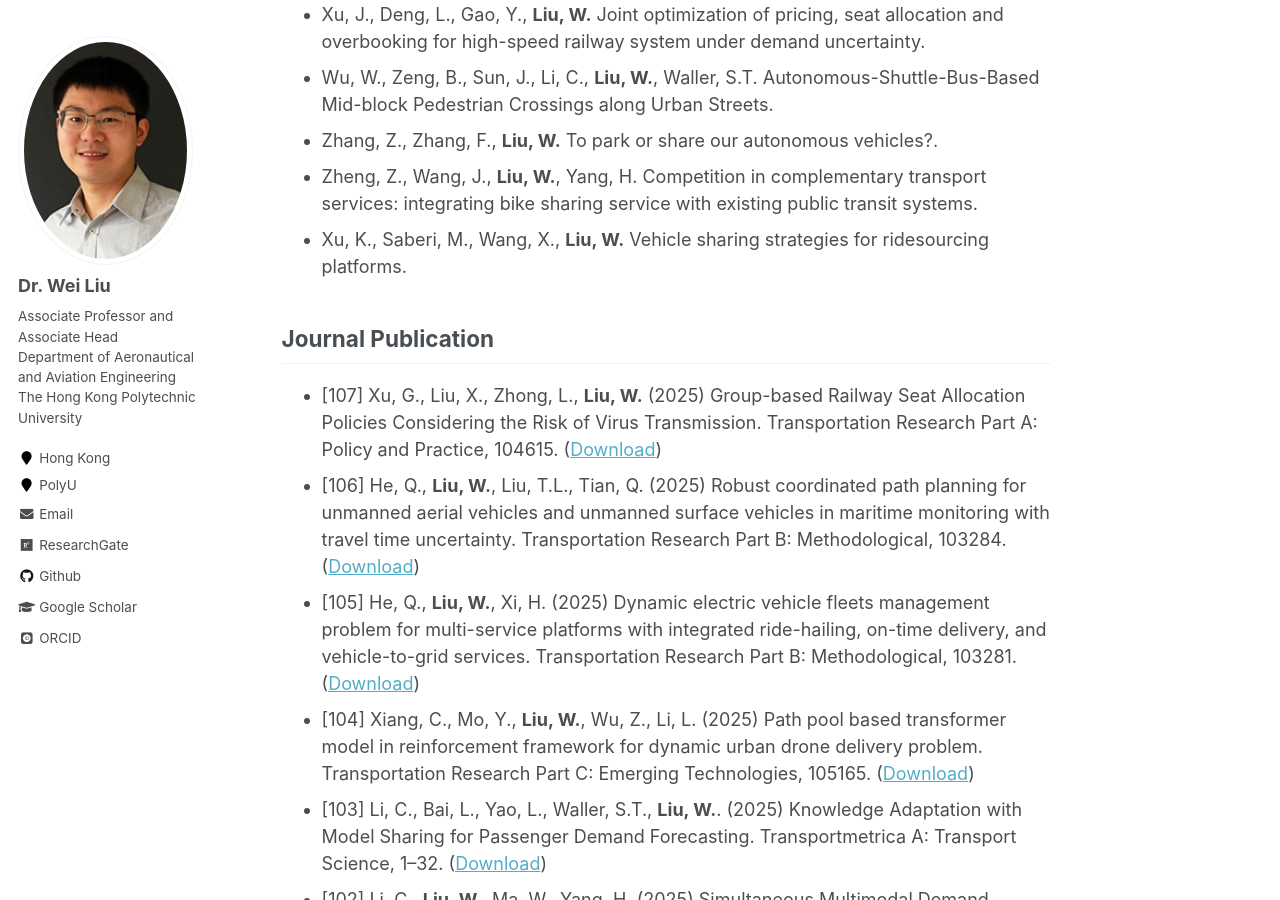
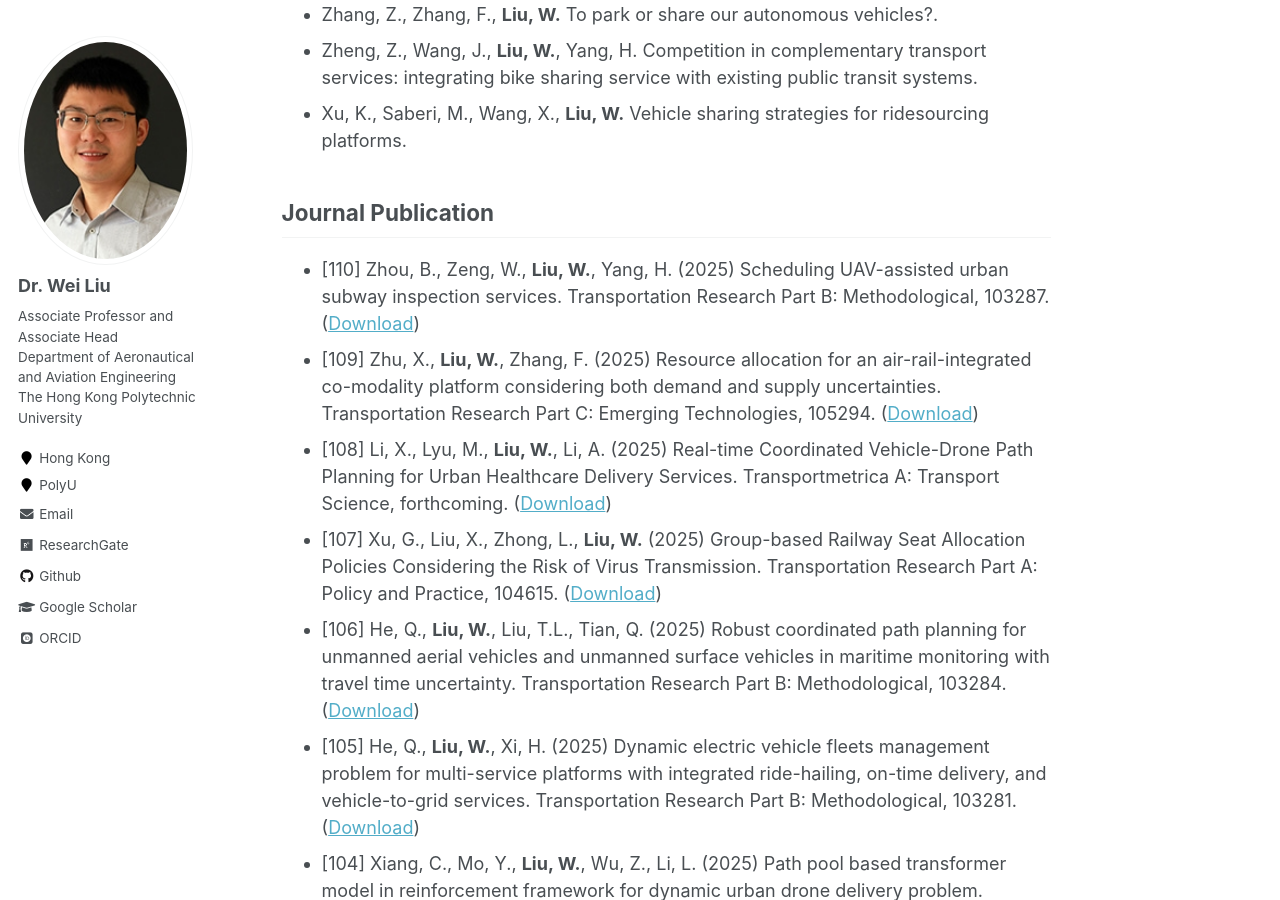
Before and after one commit to weiliu2016/weiliu2016.github.io, a Jekyll site: the page built from _pages/publications.md, in a window 1280 px wide and 900 px high, scrolled down 2316 px. Built offline with Jekyll 4.4.1, drawn with Linux system fonts in a browser that asks for light colours; some web fonts are replaced; formulas are drawn with MathJax 3; some of the changed text lies outside the part shown.

Commit message:
Update publications.md

```diff
--- a/_pages/publications.md
+++ b/_pages/publications.md
@@ -59,6 +57,9 @@ Selected Working Papers
 
 Journal Publication
 ----------
+* [110] Zhou, B., Zeng, W., **Liu, W.**, Yang, H. (2025) Scheduling UAV-assisted urban subway inspection services. Transportation Research Part B: Methodological, 103287. ([Download](https://doi.org/10.1016/j.trb.2025.103287))
+* [109] Zhu, X., **Liu, W.**, Zhang, F. (2025) Resource allocation for an air-rail-integrated co-modality platform considering both demand and supply uncertainties. Transportation Research Part C: Emerging Technologies, 105294. ([Download](https://doi.org/10.1016/j.trc.2025.105294))
+* [108] Li, X., Lyu, M., **Liu, W.**, Li, A. (2025) Real-time Coordinated Vehicle-Drone Path Planning for Urban Healthcare Delivery Services. Transportmetrica A: Transport Science, forthcoming. ([Download](https://doi.org/10.1080/23249935.2025.xxxxxxx))
 * [107] Xu, G., Liu, X., Zhong, L., **Liu, W.** (2025) Group-based Railway Seat Allocation Policies Considering the Risk of Virus Transmission. Transportation Research Part A: Policy and Practice, 104615. ([Download](https://doi.org/10.1016/j.tra.2025.104615))
 * [106] He, Q., **Liu, W.**, Liu, T.L., Tian, Q. (2025) Robust coordinated path planning for unmanned aerial vehicles and unmanned surface vehicles in maritime monitoring with travel time uncertainty. Transportation Research Part B: Methodological, 103284. ([Download](https://doi.org/10.1016/j.trb.2025.103284))
 * [105] He, Q., **Liu, W.**, Xi, H. (2025) Dynamic electric vehicle fleets management problem for multi-service platforms with integrated ride-hailing, on-time delivery, and vehicle-to-grid services. Transportation Research Part B: Methodological, 103281. ([Download](https://doi.org/10.1016/j.trb.2025.103281))
```
Also changed, not shown: other parts of _pages/publications.md (+0 -2 lines).
